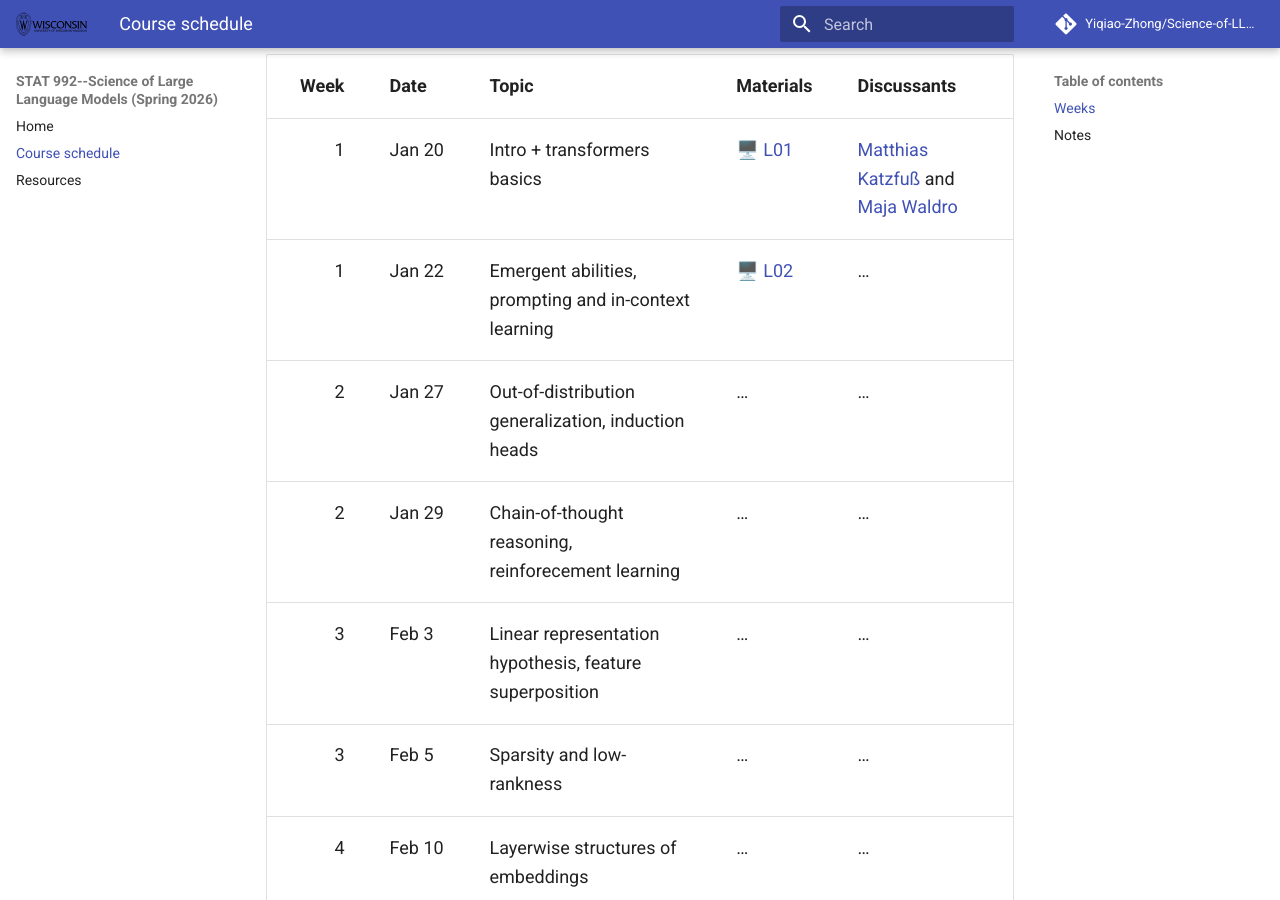
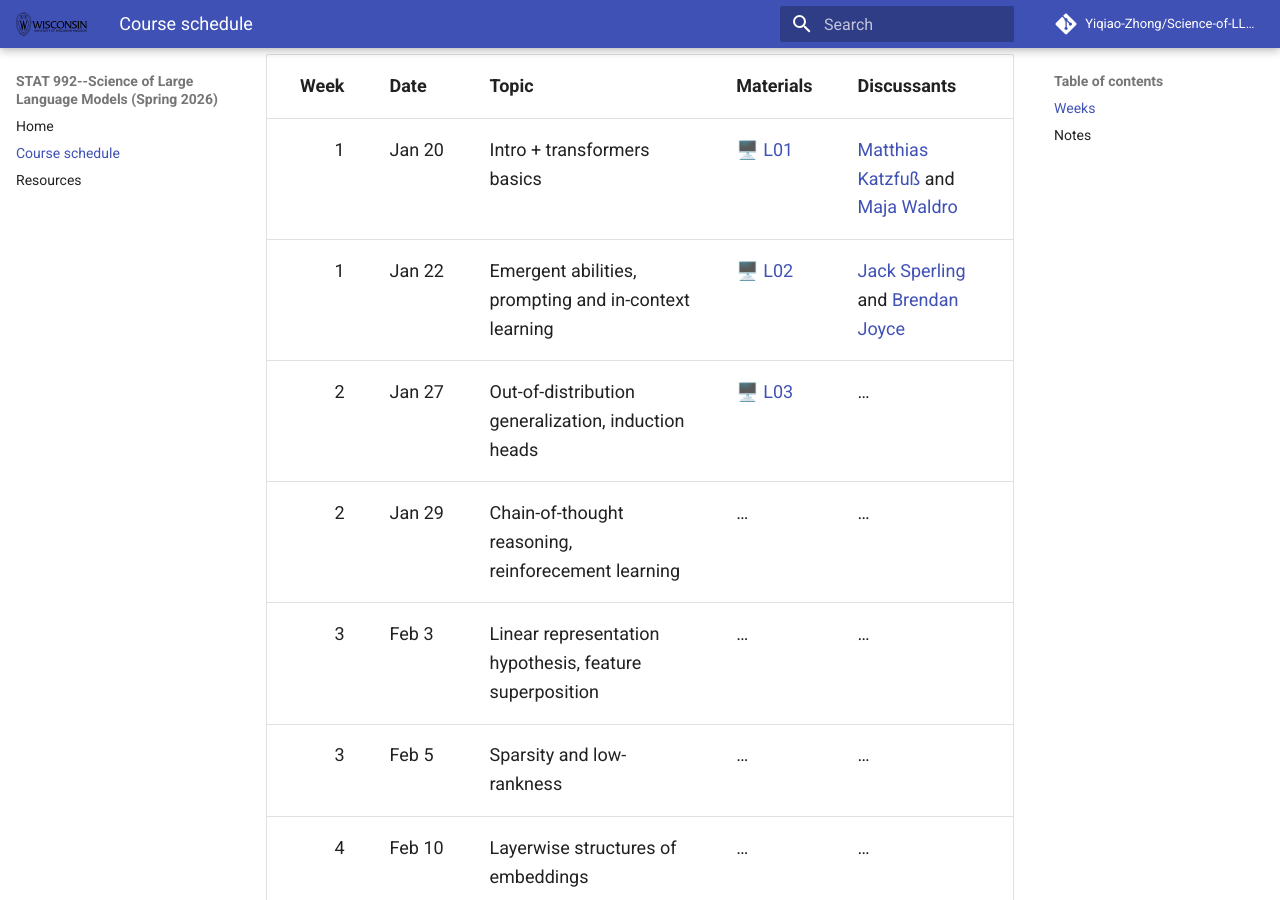
Before and after one commit to Yiqiao-Zhong/Science-of-LLMs, an MkDocs documentation site: the page built from docs/schedule.md, in a window 1280 px wide and 900 px high, scrolled down 493 px. Built offline with MkDocs 1.6.1 and Material for MkDocs 9.7.7, drawn with Linux system fonts in a browser that asks for light colours; comment, search, counter and statistics services are not loaded.

Commit message:
add lec03

```diff
--- a/docs/schedule.md
+++ b/docs/schedule.md
@@ -17,8 +17,8 @@ Here is the general outline.
 | Week | Date | Topic | Materials | Discussants |
 |---:|---|---|---|---|
 | 1 | Jan 20 | Intro + transformers basics | 🖥️ [L01](assets/slides/lec01.pdf) | [Matthias Katzfuß](https://sites.google.com/view/katzfuss/) and [Maja Waldro](https://pages.stat.wisc.edu/~mrudolph3/) |
-| 1 | Jan 22 | Emergent abilities, prompting and in-context learning | 🖥️ [L02](assets/slides/lec02.pdf) | … |
-| 2 | Jan 27 | Out-of-distribution generalization, induction heads | … | … |
+| 1 | Jan 22 | Emergent abilities, prompting and in-context learning | 🖥️ [L02](assets/slides/lec02.pdf) | [Jack Sperling](https://sts.doit.wisc.edu/staff/sperling-jack/) and [Brendan Joyce](https://www.linkedin.com/in/brendan-joyce-002855b4/) |
+| 2 | Jan 27 | Out-of-distribution generalization, induction heads | 🖥️ [L03](assets/slides/lec03.pdf) | … |
 | 2 | Jan 29 | Chain-of-thought reasoning, reinforecement learning | … | … |
 | 3 | Feb 3 | Linear representation hypothesis, feature superposition | … | … |
 | 3 | Feb 5 | Sparsity and low-rankness | … | … |
```
Also changed, not shown: docs/index.md (+3 -0 lines), 1 other file.
